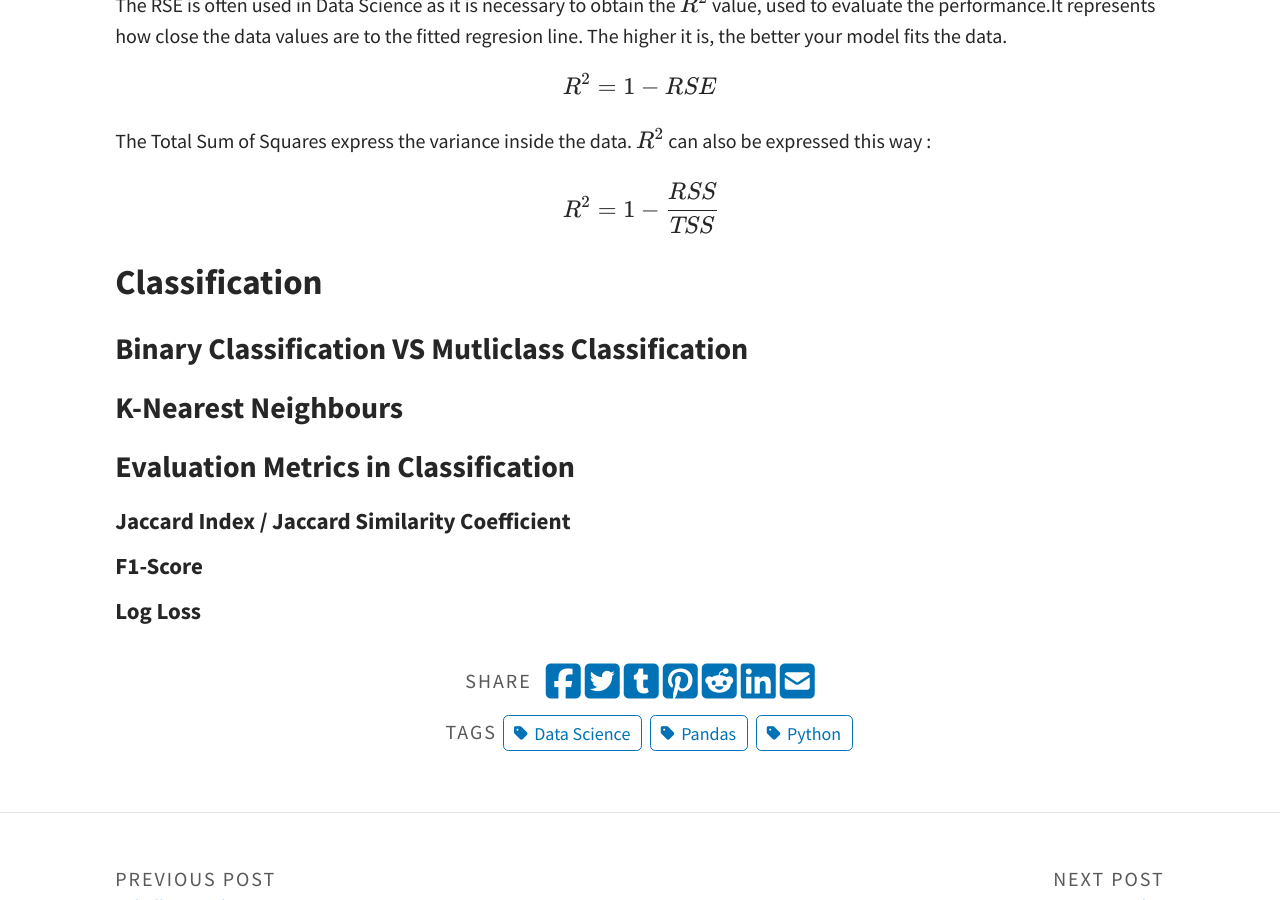
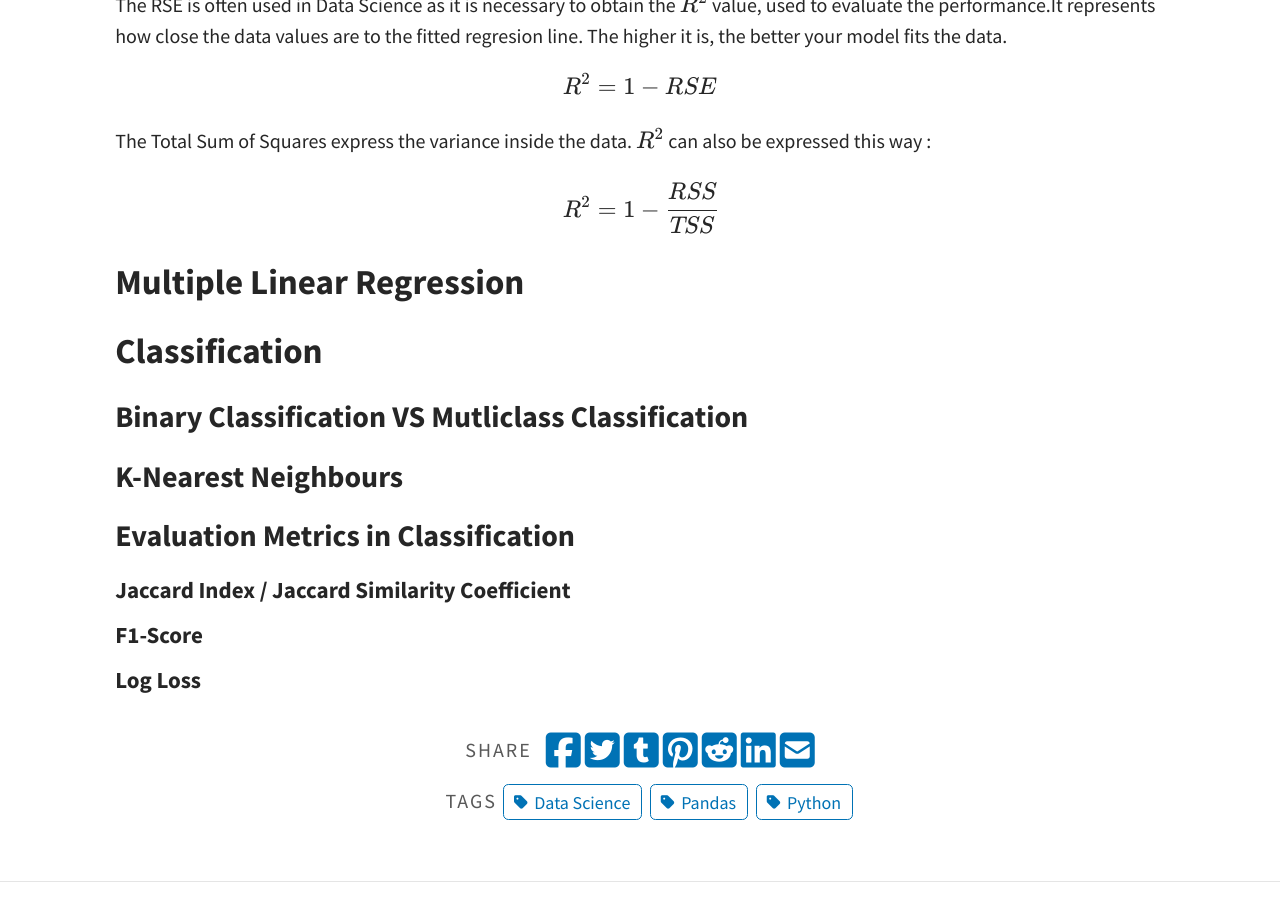
Before and after one commit to cristalcorp/cristalcorp.github.io, a Jekyll site: the page built from _posts/2024-07-30-Machine_Learning_with_Python.md, in a window 1280 px wide and 900 px high, scrolled down 4710 px. Built offline with Jekyll 4.4.1, drawn with Linux system fonts in a browser that asks for light colours; a script that is not in the unit is left out.

Commit message:
Multiple Linear Regression

```diff
--- a/_posts/2024-07-30-Machine_Learning_with_Python.md
+++ b/_posts/2024-07-30-Machine_Learning_with_Python.md
@@ -135,6 +135,8 @@ The Total Sum of Squares express the variance inside the data. $$ R^2 $$ can als
 
 $$ R^2 = 1 - \cfrac{RSS}{TSS} $$
 
+## Multiple Linear Regression
+
 ## Classification
 
 ### Binary Classification VS Mutliclass Classification
```
